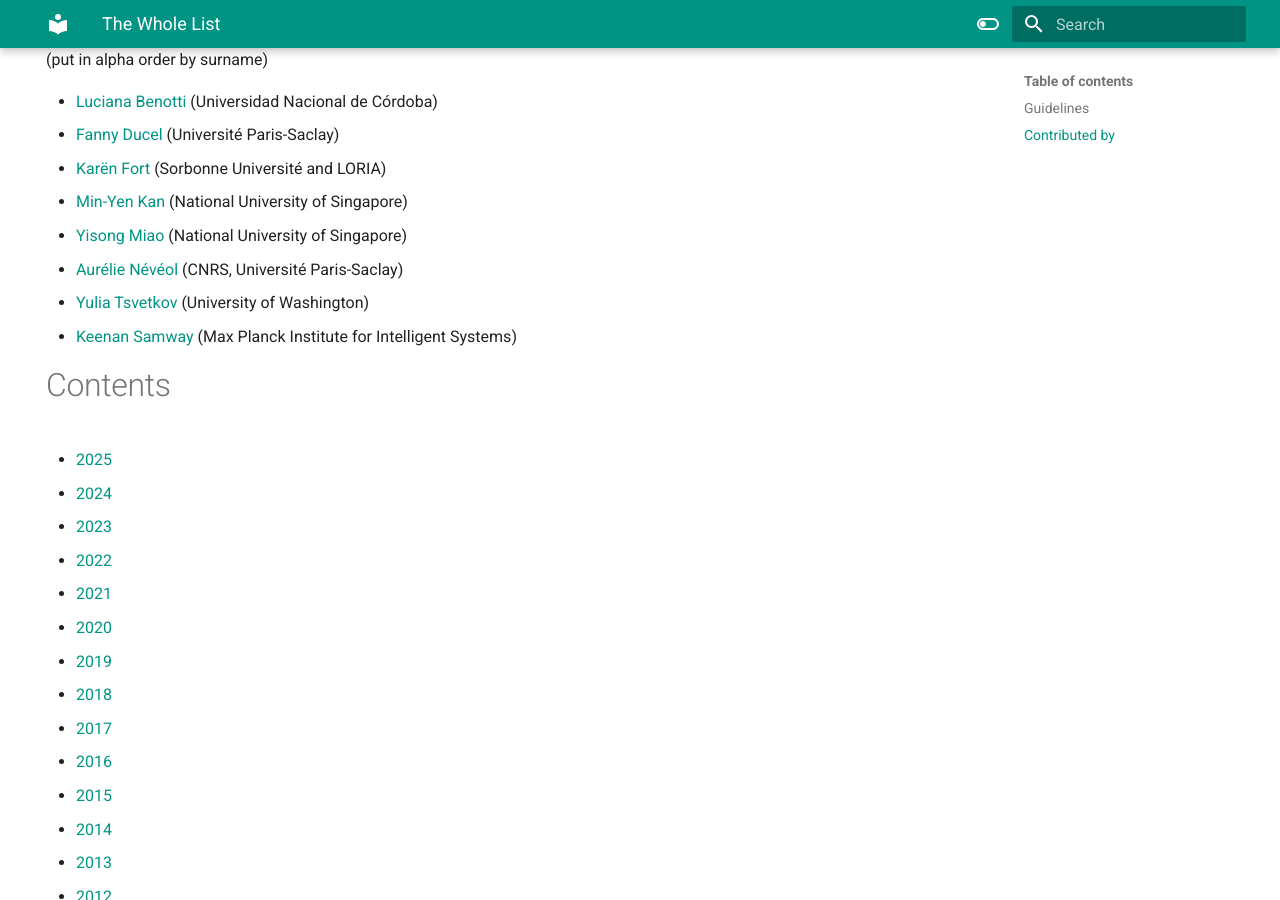
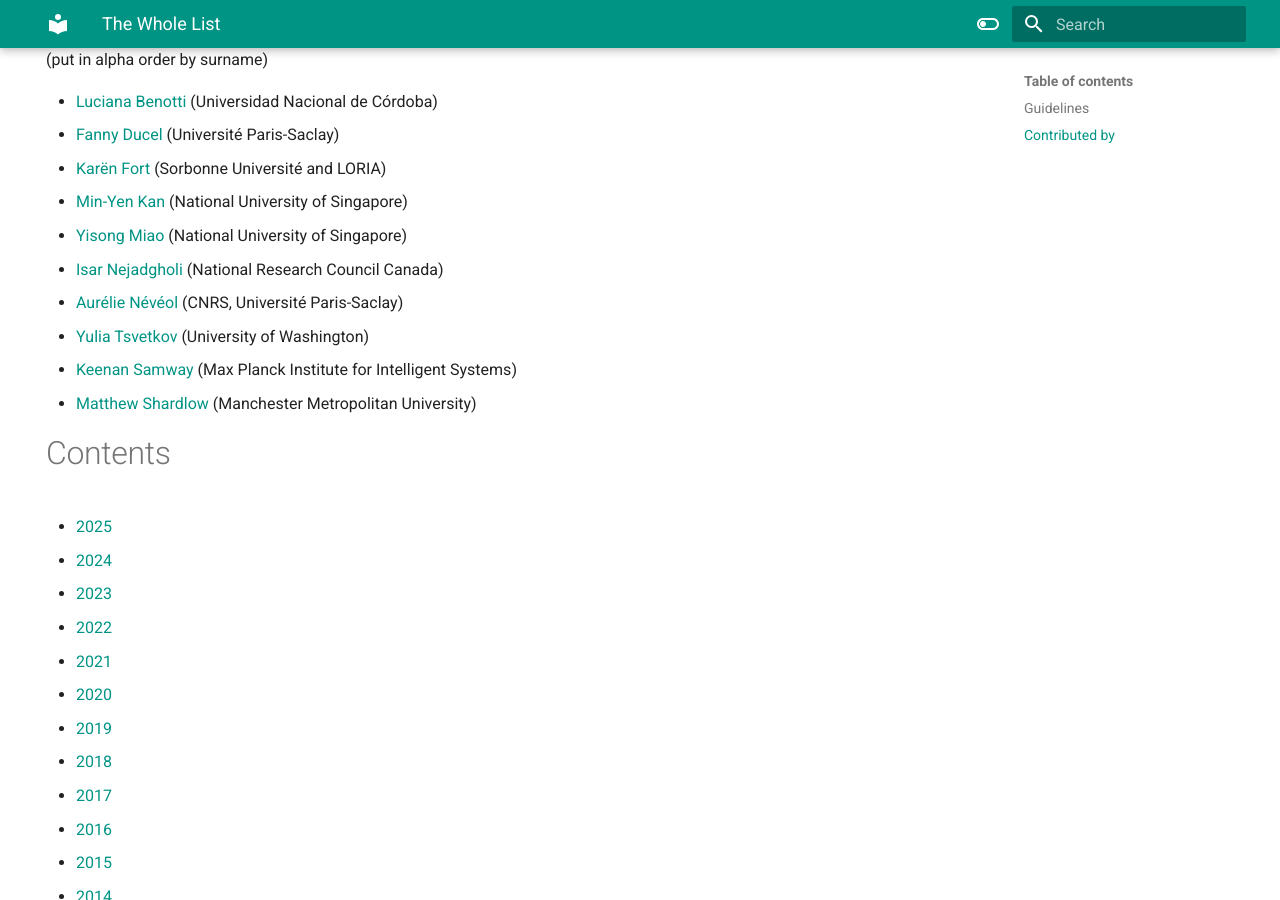
Before and after one commit to knmnyn/ethics-website, an MkDocs documentation site: the page built from docs/resources/ethics-reading-list/index.md, in a window 1280 px wide and 900 px high, scrolled down 852 px. Built offline with MkDocs 1.6.1 and Material for MkDocs 9.7.7, drawn with Linux system fonts in a browser that asks for light colours.

Commit message:
Cursor: Add new entries to the ethics reading list for Isar Nejadgholi and Matthew Shardlow

```diff
--- a/docs/resources/ethics-reading-list/index.md
+++ b/docs/resources/ethics-reading-list/index.md
@@ -31,9 +31,11 @@ This list is intentionally kept with simple formatting in Markdown to allow mach
 * [Karën Fort](https://members.loria.fr/KFort/) (Sorbonne Université and LORIA)
 * [Min-Yen Kan](http://www.comp.nus.edu.sg/~kanmy) (National University of Singapore)
 * [Yisong Miao](http://yisong.me) (National University of Singapore)
+* [Isar Nejadgholi](https://isarnejad.github.io/) (National Research Council Canada)
 * [Aurélie Névéol](https://perso.limsi.fr/neveol) (CNRS, Université Paris-Saclay)
 * [Yulia Tsvetkov](https://homes.cs.washington.edu/~yuliats/) (University of Washington)
 * [Keenan Samway](https://github.com/keenansamway) (Max Planck Institute for Intelligent Systems)
+* [Matthew Shardlow](https://www.mmu.ac.uk/staff/profile/dr-matthew-shardlow) (Manchester Metropolitan University)
 
 # Contents
 
```
